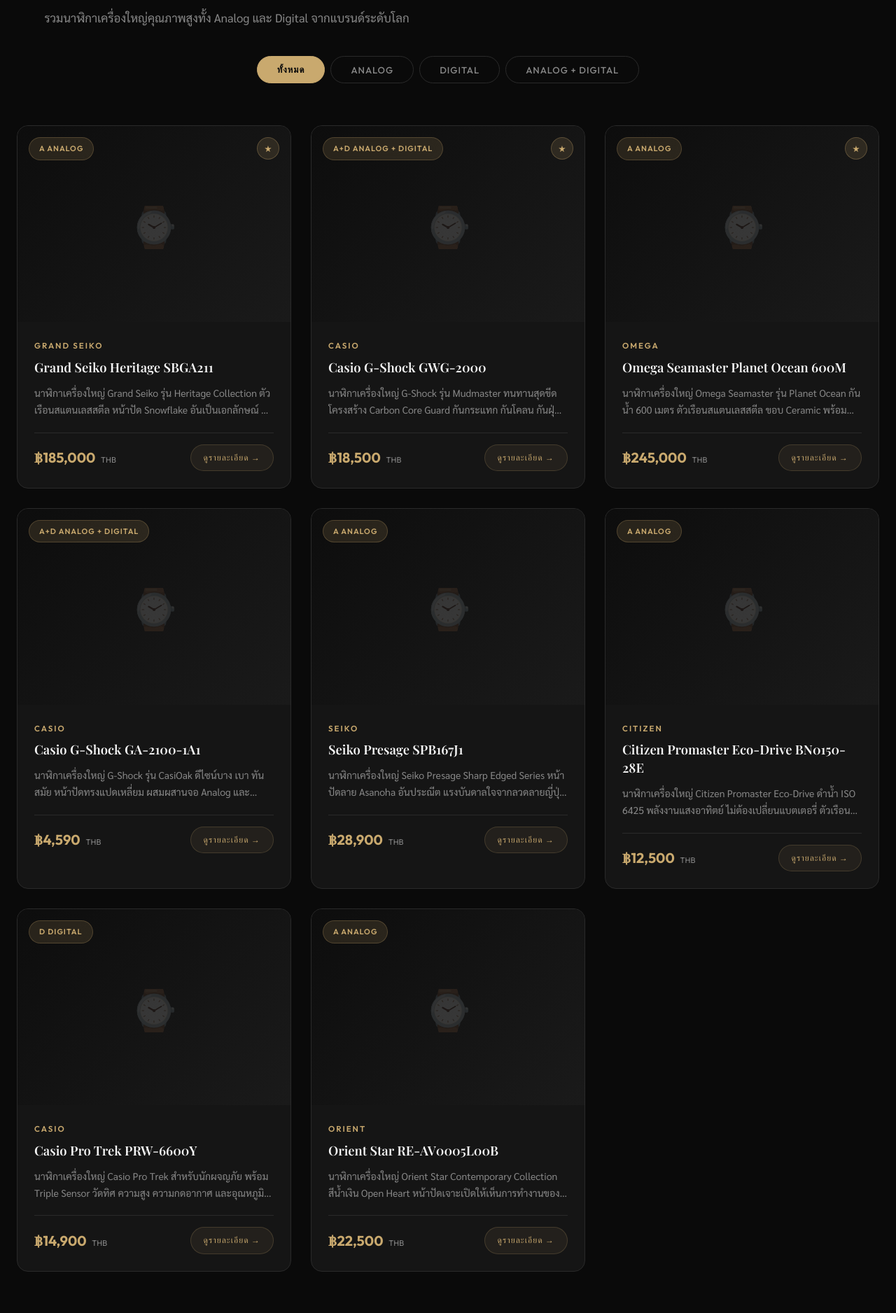
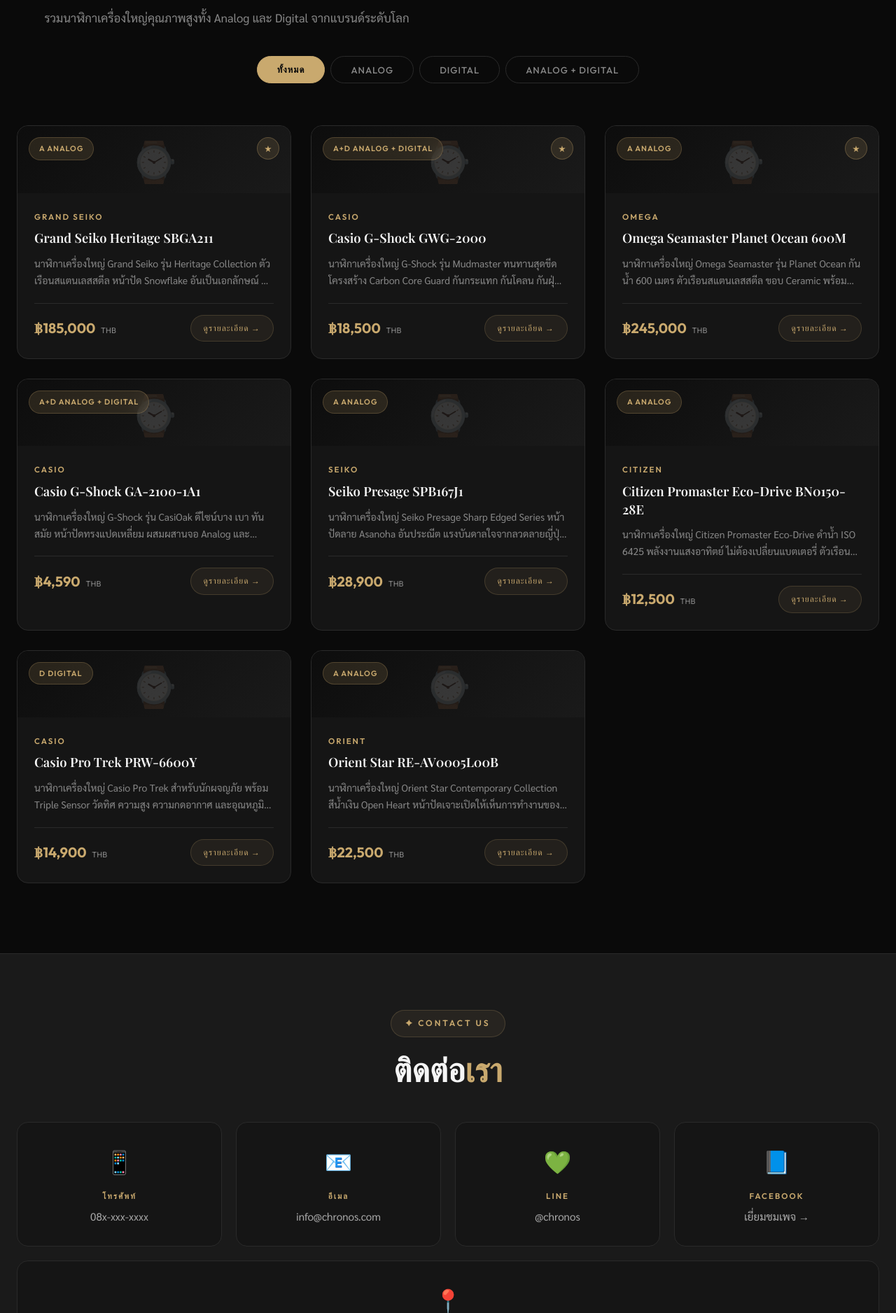
Before and after one commit to sptcmz08/cock, a PHP site: page / in a window 1280 px wide. Shown: the part 1208-3084 px from the top of the page at 70% size. Run offline with PHP 8.4, Linux system fonts and the light colour scheme; data comes from the database, SQL or seed files in the repository; some libraries are stand-ins or nearby versions; some web fonts are replaced.

Commit message:
style: remove fixed height from product cards to allow natural full image display

```diff
--- a/css/style.css
+++ b/css/style.css
@@ -615,14 +615,16 @@ button { cursor: pointer; border: none; outline: none; font-family: var(--font-b
 
 .card-image {
     position: relative;
-    height: 280px;
+    height: auto;
     background: linear-gradient(135deg, #0d0d0d, #1a1a1a);
     overflow: hidden;
+    display: flex;
 }
 
 .card-image img {
     width: 100%;
-    height: 100%;
+    height: auto;
+    display: block;
     object-fit: contain;
     transition: var(--transition);
 }
```
